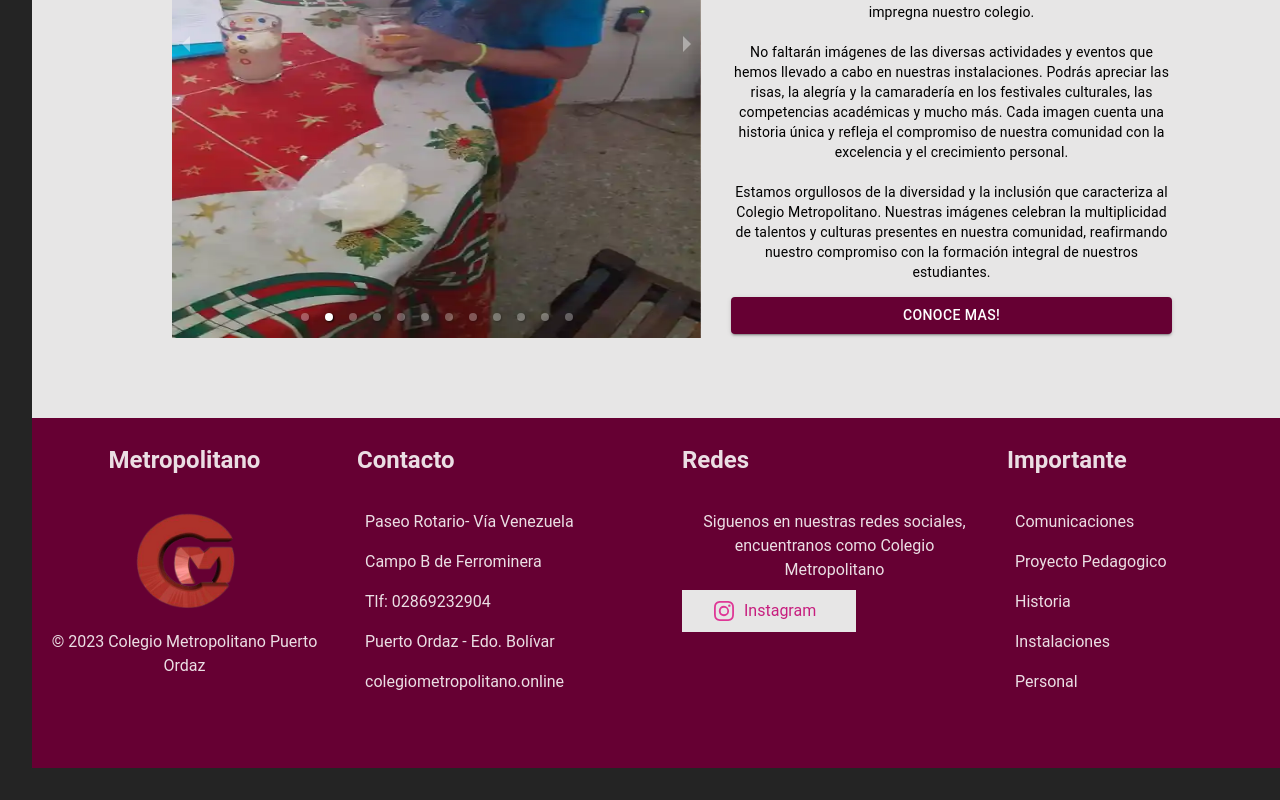
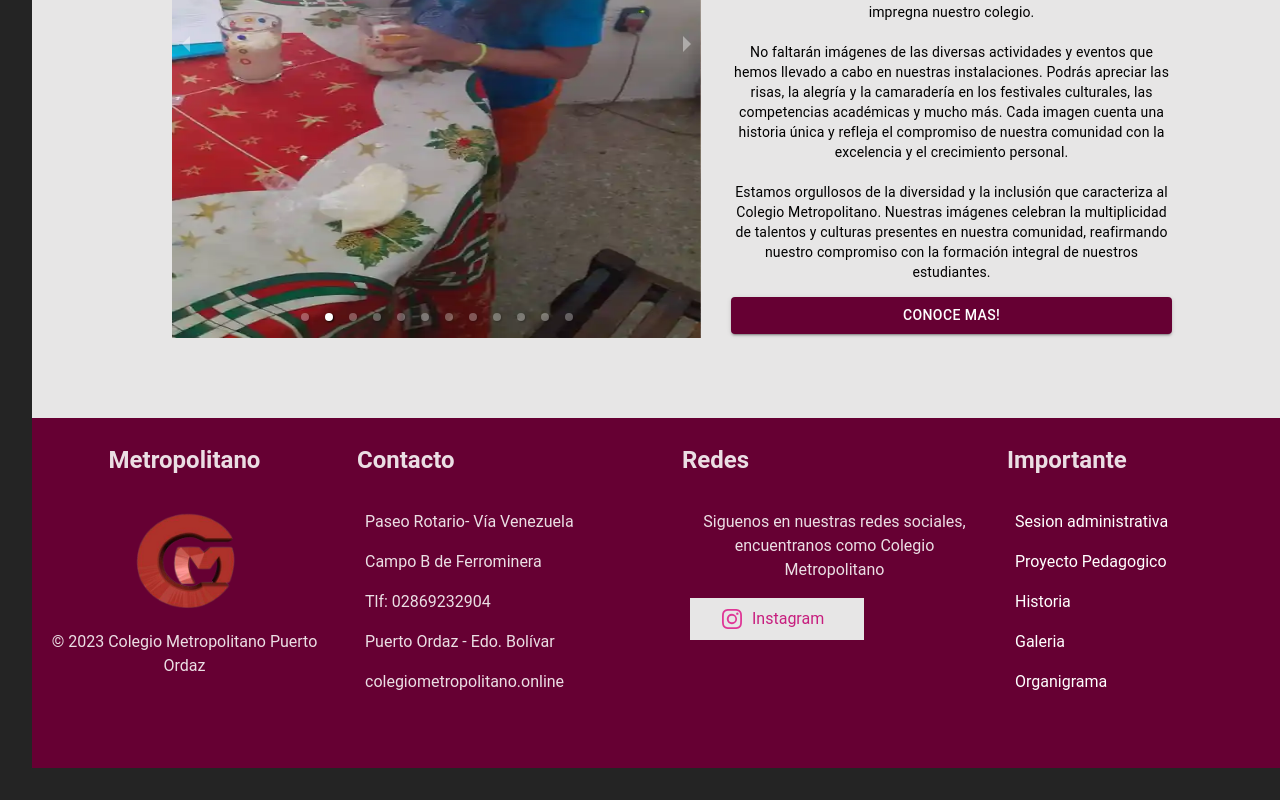
Before and after one commit to telnesito/servicio-comunitario, a React (Vite) app: page /galeria in a window 1280 px wide. Shown: the part 404-1204 px from the top of the page. Built offline with nearby package versions, Linux system fonts and the light colour scheme.

Commit message:
agregado la paleta de colores y algunos cambios

```diff
--- a/src/App.jsx
+++ b/src/App.jsx
@@ -14,10 +14,12 @@ import PageGaleria from "./pages/galeria/PageGaleria";
 import { ProtectedLogin, RedirectToAdmin } from "./routes/protectedRoutes";
 import { ContextLoginProvider } from "./hooks/ContextLoginProvider";
 import Noticia_1 from "./components/Noticias/Noticia_1";
+import Theme from "./styles/Theme";
 
 function App() {
 	return (
 		<>
+			<Theme>
 				<ContextLoginProvider>
 					<Routes>
 						<Route path="/" element={<Inicio />}></Route>
@@ -64,6 +66,7 @@ function App() {
 						<Route path="/galeria" element={<PageGaleria />}></Route>
 					</Routes>
 				</ContextLoginProvider>
+			</Theme>
 		</>
 	);
 }
--- a/src/components/foother/Foother.css
+++ b/src/components/foother/Foother.css
@@ -2,6 +2,12 @@
   font-size: 1.5rem;
 }
 
-.c-footer-principal p {
+.c-footer-principal p,
+.c-footer-principal a {
   margin: 8px;
 }
+
+a {
+  text-decoration: none;
+  color: white;
+}
--- a/src/components/foother/Foother.jsx
+++ b/src/components/foother/Foother.jsx
@@ -1,19 +1,10 @@
+import { Link } from 'react-router-dom';
 import './Foother.css'
 import { IgButton } from './IgButton'
 import {
 
   Box,
-  Button,
-  Card,
-  CardActions,
-  CardContent,
 
-  Paper,
-  TextField,
-  Typography,
-  Drawer,
-  Divider,
-  IconButton,
 } from "@mui/material";
 
 const Foother = () => {
@@ -42,11 +33,14 @@ const Foother = () => {
       </Box>
       <Box display={'flex'} alignItems={{ md: 'start', lg: 'start', xl: 'start', sm: 'center', xs: 'center' }} flexDirection={'column'} height={'100%'} width={{ lg: '25%', xl: '25%', md: '25%', sm: '100%', xs: '100%' }}  >
         <h3>Importante</h3>
-        <p>Comunicaciones</p>
-        <p>Proyecto Pedagogico</p>
-        <p>Historia</p>
-        <p>Instalaciones</p>
-        <p>Personal</p>
+        <Link to={'/administracion'}>Sesion administrativa</Link>
+        <Link to={'/proyecto-pedagogico'}>Proyecto Pedagogico</Link>
+        <Link to={'/historia'}>Historia</Link>
+
+        <Link to={'/galeria'}>Galeria</Link>
+
+        <Link to={'/cuerpo-directivo'}>Organigrama</Link>
+
       </Box>
 
     </Box>
--- a/src/components/header/Header.jsx
+++ b/src/components/header/Header.jsx
@@ -4,12 +4,7 @@ import {
 
   Box,
   Button,
-  Card,
-  CardActions,
-  CardContent,
 
-  Paper,
-  TextField,
   Typography,
   Drawer,
   Divider,
@@ -93,7 +88,7 @@ const Header = () => {
           </Box>
         </Box>
         <Box display={{ xs: 'none', md: 'block' }} width={'15%'}>
-          <Button sx={{ bgcolor: 'var(--primaryColor)' }} variant='contained' onClick={() => navigate('/administracion')} >Iniciar sesion</Button>
+          <Button color='primary' variant='contained' onClick={() => navigate('/administracion')} >Iniciar sesion</Button>
         </Box>
 
 
--- a/src/components/hero/Hero.css
+++ b/src/components/hero/Hero.css
@@ -12,7 +12,7 @@
 
 .c-hero-info {
   height: 100%;
-  width: 100%;
+  width: 80%;
   background-color: rgba(0, 0, 0, 0.587);
 }
 
@@ -47,11 +47,3 @@ h2 {
   bottom: -20px;
   font-weight: bold;
 }
-
-.noticias button {
-  height: 50px;
-  width: 200px;
-  background-color: var(--onActionColor);
-  border: 0;
-  border-radius: 10px;
-}
--- a/src/components/hero/Noticias.jsx
+++ b/src/components/hero/Noticias.jsx
@@ -1,6 +1,6 @@
 import "./Hero.css";
 import { useNavigate } from "react-router";
-import { Box } from "@mui/material";
+import { Box, Button } from "@mui/material";
 const Noticias = ({ id, title, prevText, buttonText }) => {
 	const navigate = useNavigate();
 	return (
@@ -12,7 +12,11 @@ const Noticias = ({ id, title, prevText, buttonText }) => {
 
 			<Box width={'90%'}>{prevText}</Box>
 
-			<button onClick={() => navigate(`/noticias/${id}`)}>{buttonText}</button>
+			<Button sx={{
+				width: '200px',
+				height: '50px',
+				color: 'white'
+			}} color="secondary" variant="contained" onClick={() => navigate(`/noticias/${id}`)}>{buttonText}</Button>
 		</div>
 	);
 };
--- a/src/components/meetUs/Conocenos.jsx
+++ b/src/components/meetUs/Conocenos.jsx
@@ -104,7 +104,9 @@ const Conocenos = () => {
             <div key={id}>
               <img src={image} />
               <p>{title}</p>
-              <button onClick={() => navigate(to)}>{button}</button>
+              <Button sx={{
+                color: 'white'
+              }} variant='contained' color='secondary' onClick={() => navigate(to)}>{button}</Button>
             </div>
           );
         })}
--- /dev/null
+++ b/src/styles/Theme.jsx
@@ -0,0 +1,11 @@
+import { ThemeProvider } from "@emotion/react"
+import { theme } from './paleta'
+const Theme = ({ children }) => {
+  return (
+    <ThemeProvider theme={theme}>
+      {children}
+    </ThemeProvider>
+  )
+}
+
+export default Theme
--- /dev/null
+++ b/src/styles/paleta.js
@@ -0,0 +1,17 @@
+import { createTheme } from '@mui/material/styles';
+
+export const theme = createTheme({
+  palette: {
+    primary: {
+      light: '#660033',
+      main: '#660033',
+      dark: "#660033"
+    },
+    secondary: {
+      light: "#c2a436",
+      main: "#c2a436",
+      dark: "#c2a436"
+
+    }
+  }
+});
```
Lines whose indentation alone changed are shown as unchanged.
